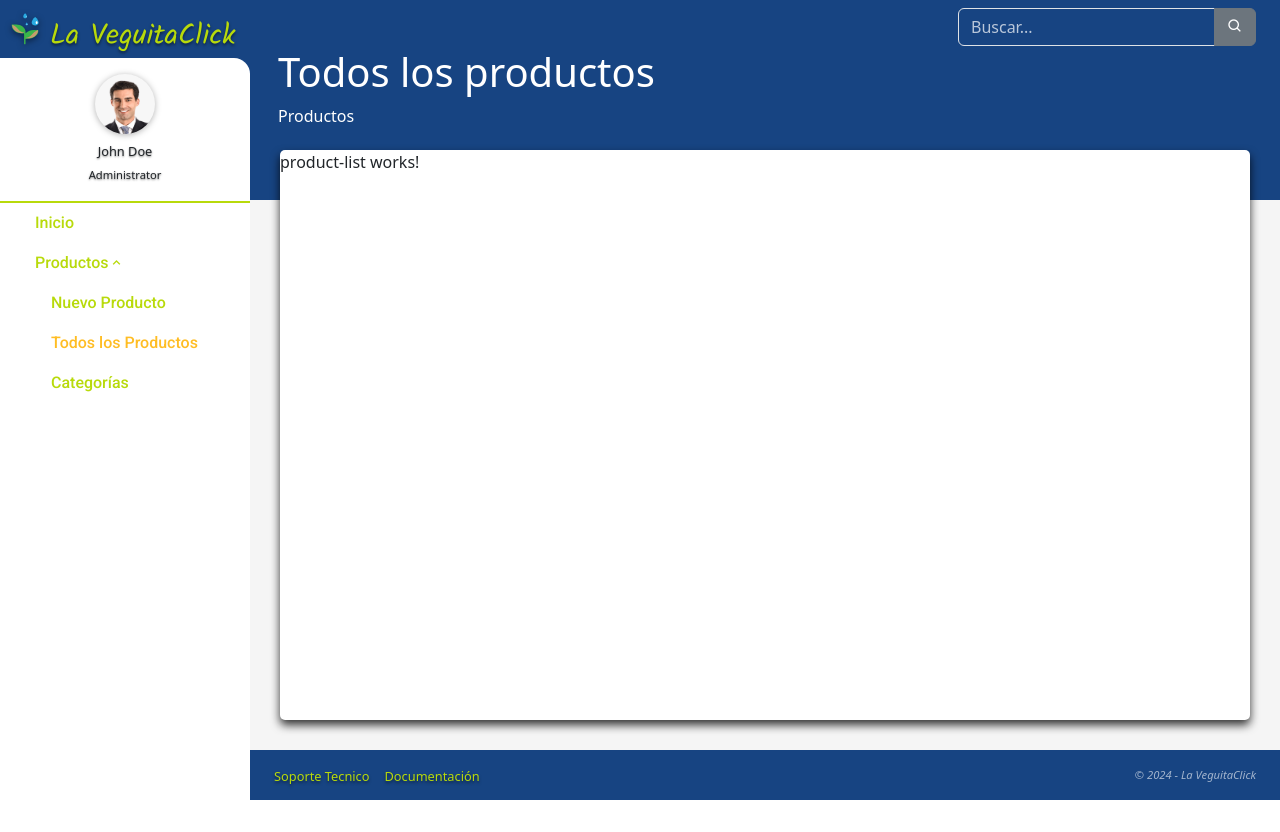
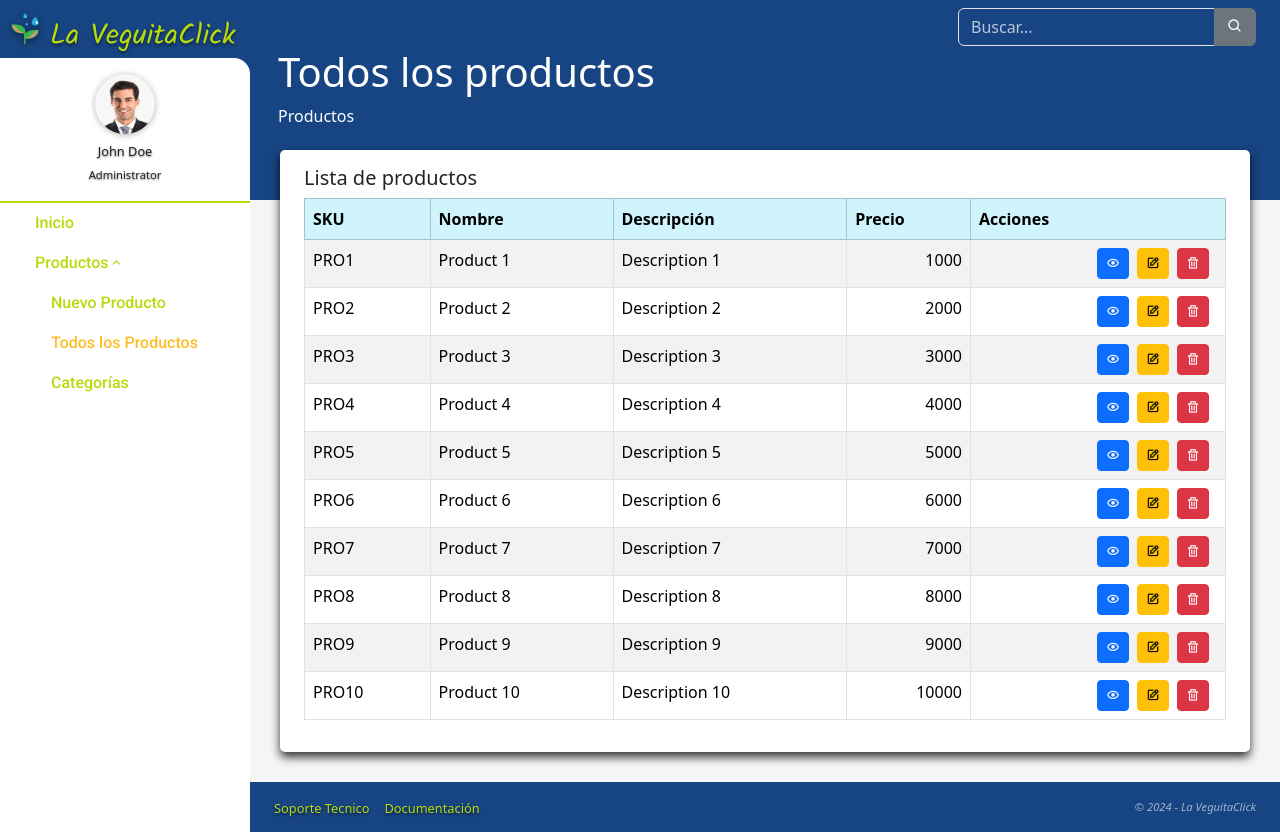
Before and after one commit to OrelNaranjo/veguitaclick, an Angular app in the folder frontend/: page /products in a window 1280 px wide. Before the commit the page ends 800 px from the top, so only its background shows below. Built offline with nearby package versions, Linux system fonts and the light colour scheme.

Commit message:
Diseño lista de productos

```diff
--- a/frontend/src/app/components/content/content.component.html
+++ b/frontend/src/app/components/content/content.component.html
@@ -1,6 +1,6 @@
 <div class="grid-container">
     <div class="grid-header"><app-header /></div>
     <div class="grid-aside"><app-sidebar /></div>
-    <div class="grid-main"><router-outlet /></div>
+    <div class="grid-main px-4 py-3"><router-outlet /></div>
     <div class="grid-footer"><app-footer /></div>
 </div>
--- a/frontend/src/app/components/content/content.component.scss
+++ b/frontend/src/app/components/content/content.component.scss
@@ -7,7 +7,7 @@
       'aside footer';
     grid-template-rows: 200px auto 50px;
     grid-template-columns: 250px 1fr;
-    height: 100vh;
+    min-height: 100vh;
     position: relative;
     background-color: whitesmoke;
   }
@@ -25,11 +25,10 @@
 
   .grid-main {
     grid-area: main;
-    position: absolute;
-    top: -50px;
-    left: 30px;
+    margin-left: 30px;
+    margin-top: -50px;
+    margin-bottom: 30px;
     width: calc(100% - 60px);
-    height: calc(100% + 20px);
     z-index: 2;
     background-color: white;
     border-radius: 5px;
--- a/frontend/src/app/pages/product/product-list/product-list.component.html
+++ b/frontend/src/app/pages/product/product-list/product-list.component.html
@@ -1 +1,33 @@
-<p>product-list works!</p>
+<h5>Lista de productos</h5>
+<table class="table table-striped table-bordered">
+    <thead>
+        <tr class="table-info">
+            <th>SKU</th>
+            <th>Nombre</th>
+            <th>Descripción</th>
+            <th>Precio</th>
+            <th>Acciones</th>
+        </tr>
+    </thead>
+    <tbody>
+        @for(product of products; track product.id){
+        <tr>
+            <td>{{ product.sku }}</td>
+            <td>{{ product.name }}</td>
+            <td>{{ product.description }}</td>
+            <td class="text-end">{{ product.price }}</td>
+            <td class="text-end">
+                <a class="btn btn-primary btn-sm me-2" [routerLink]="['/product', product.id]">
+                    <i class="bx bx-show"></i>
+                </a>
+                <a class="btn btn-warning btn-sm me-2" [routerLink]="['/product/edit', product.id]">
+                    <i class="bx bx-edit"></i>
+                </a>
+                <button class="btn btn-danger btn-sm me-2" (click)="deleteProduct(product.id)">
+                    <i class="bx bx-trash"></i>
+                </button>
+            </td>
+        </tr>
+        }
+    </tbody>
+</table>
--- a/frontend/src/app/pages/product/product-list/product-list.component.ts
+++ b/frontend/src/app/pages/product/product-list/product-list.component.ts
@@ -1,12 +1,89 @@
 import { Component } from '@angular/core';
+import { RouterLink } from '@angular/router';
 
 @Component({
   selector: 'app-product-list',
   standalone: true,
-  imports: [],
+  imports: [RouterLink],
   templateUrl: './product-list.component.html',
   styleUrl: './product-list.component.scss'
 })
 export class ProductListComponent {
 
+  products = [
+    {
+      id: 1,
+      sku: 'PRO1',
+      name: 'Product 1',
+      description: 'Description 1',
+      price: 1000
+    },
+    {
+      id: 2,
+      sku: 'PRO2',
+      name: 'Product 2',
+      description: 'Description 2',
+      price: 2000
+    },
+    {
+      id: 3,
+      sku: 'PRO3',
+      name: 'Product 3',
+      description: 'Description 3',
+      price: 3000
+    },
+    {
+      id: 4,
+      sku: 'PRO4',
+      name: 'Product 4',
+      description: 'Description 4',
+      price: 4000
+    },
+    {
+      id: 5,
+      sku: 'PRO5',
+      name: 'Product 5',
+      description: 'Description 5',
+      price: 5000
+    },
+    {
+      id: 6,
+      sku: 'PRO6',
+      name: 'Product 6',
+      description: 'Description 6',
+      price: 6000
+    },
+    {
+      id: 7,
+      sku: 'PRO7',
+      name: 'Product 7',
+      description: 'Description 7',
+      price: 7000
+    },
+    {
+      id: 8,
+      sku: 'PRO8',
+      name: 'Product 8',
+      description: 'Description 8',
+      price: 8000
+    },
+    {
+      id: 9,
+      sku: 'PRO9',
+      name: 'Product 9',
+      description: 'Description 9',
+      price: 9000
+    },
+    {
+      id: 10,
+      sku: 'PRO10',
+      name: 'Product 10',
+      description: 'Description 10',
+      price: 10000
+    }
+  ];
+
+  deleteProduct(id: number) {
+  }
+
 }
```
